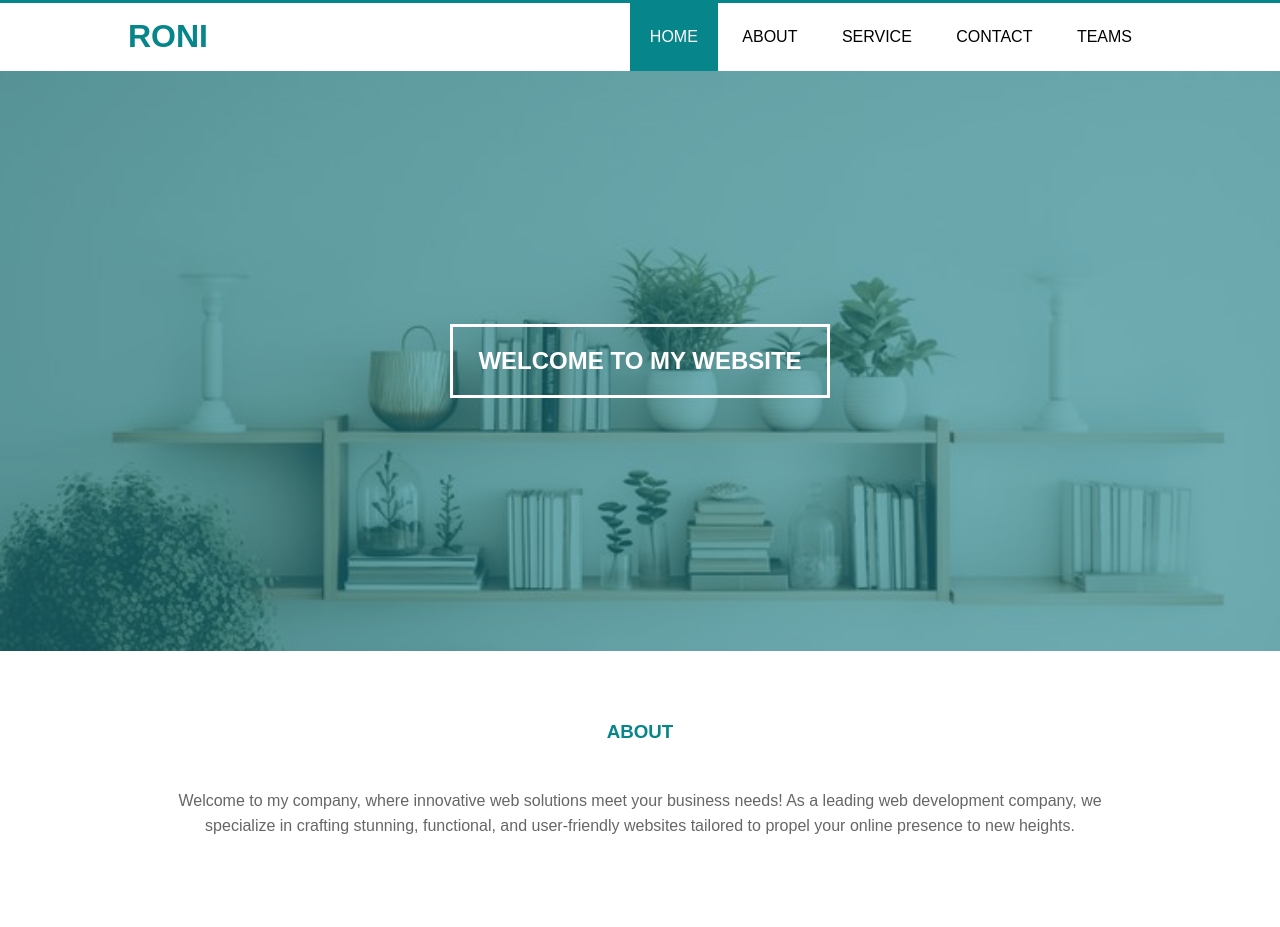
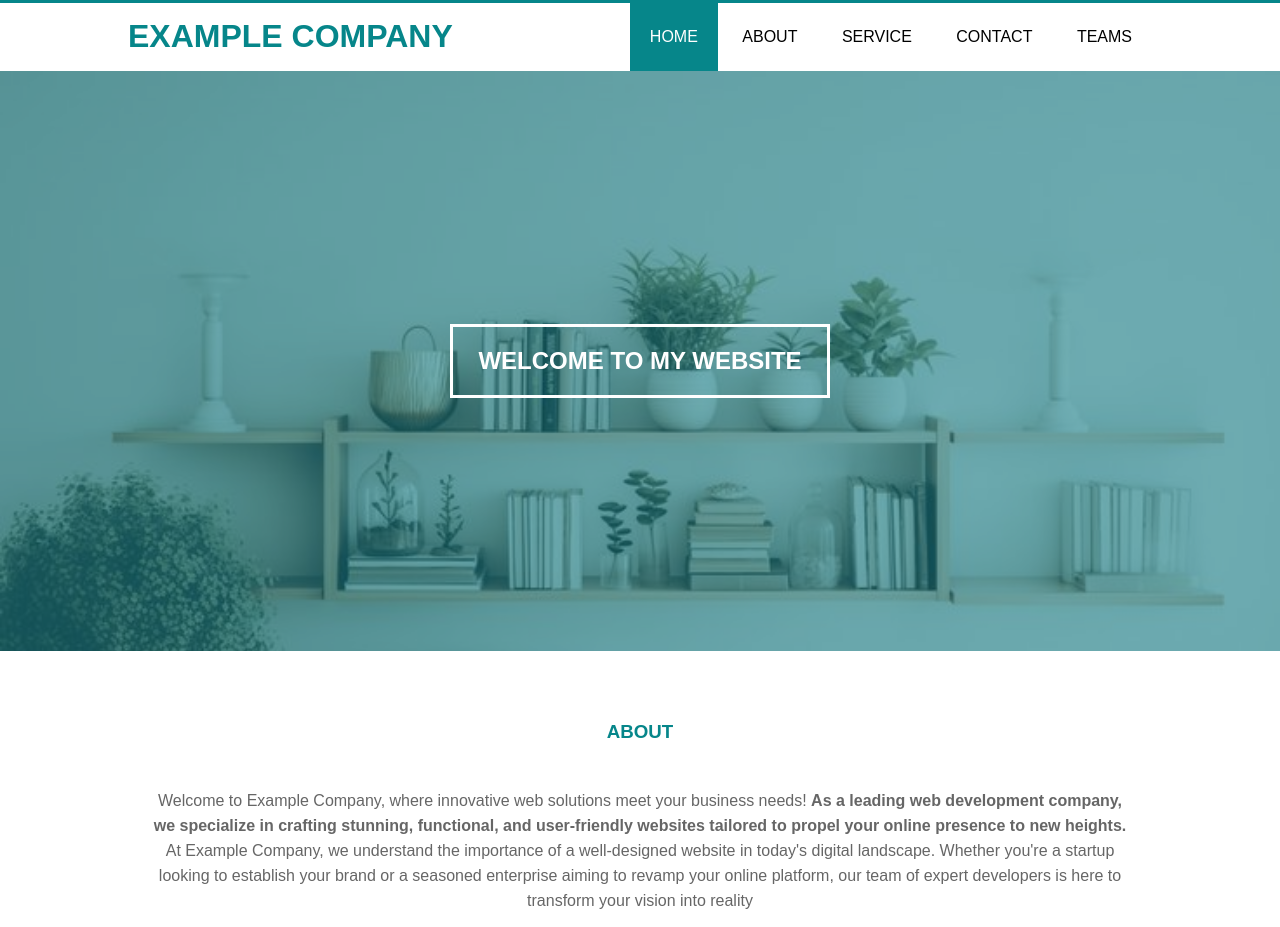
Before and after one commit to ronisaputra764/ronisaputra.com, a website: page index.html in a window 1280 px wide. Shown: the part 25-952 px from the top of the page. Drawn offline with nearby package versions, Linux system fonts and the light colour scheme.

Commit message:
Update index.html

```diff
--- a/index.html
+++ b/index.html
@@ -27,7 +27,7 @@
     </div>
     <header>
         <div class="container">
-            <h1><a href="index.html">RONI</a></h1>
+            <h1><a href="index.html">EXAMPLE COMPANY</a></h1>
             <ul>
                 <li class="active"><a href="index.html">HOME</a></li>
                 <li><a href="about.html">ABOUT</a></li>
@@ -47,7 +47,7 @@
     <section class="about">
         <div class="container">
             <h3>ABOUT</h3>
-           <p>Welcome to my company, where innovative web solutions meet your business needs! As a leading web development company, we specialize in crafting stunning, functional, and user-friendly websites tailored to propel your online presence to new heights.</p>
+           <p>Welcome to Example Company, where innovative web solutions meet your business needs! <strong>As a leading web development company, we specialize in crafting stunning, functional, and user-friendly websites tailored to propel your online presence to new heights.</strong> At Example Company, we understand the importance of a well-designed website in today's digital landscape. Whether you're a startup looking to establish your brand or a seasoned enterprise aiming to revamp your online platform, our team of expert developers is here to transform your vision into reality</p>
         </div>
     </section>
 
```
